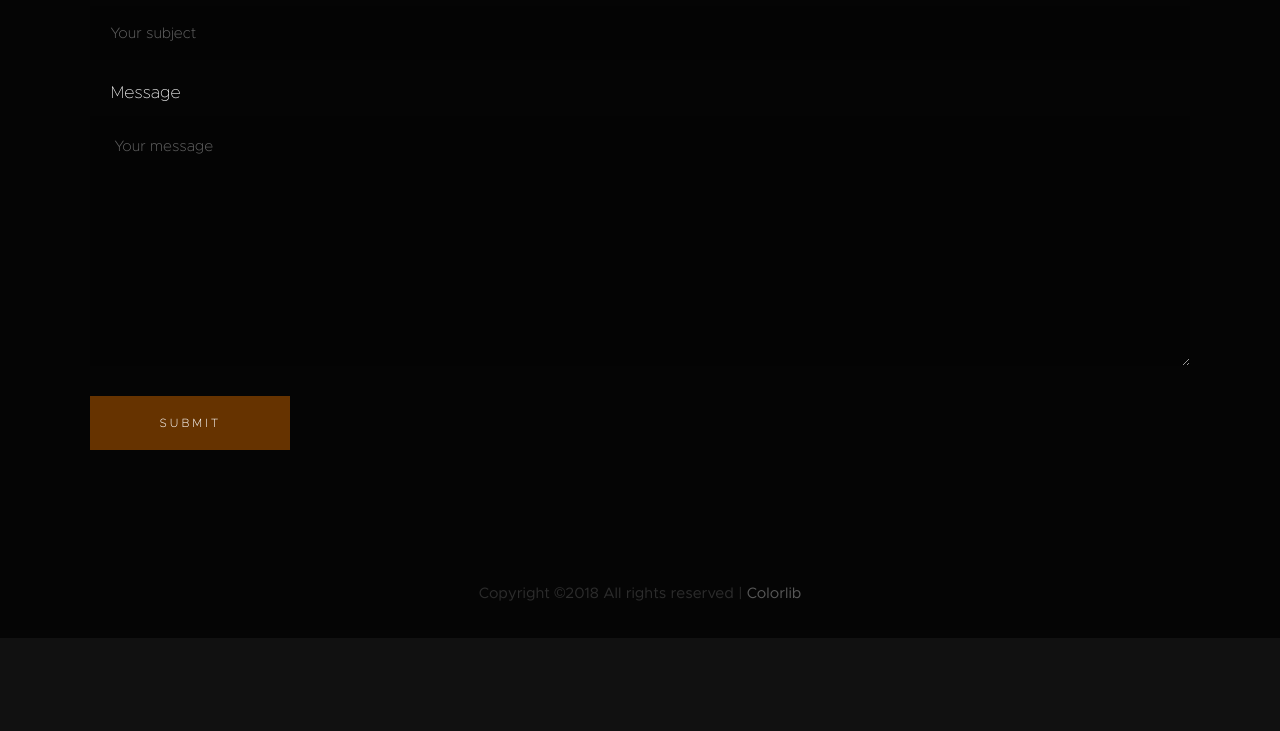
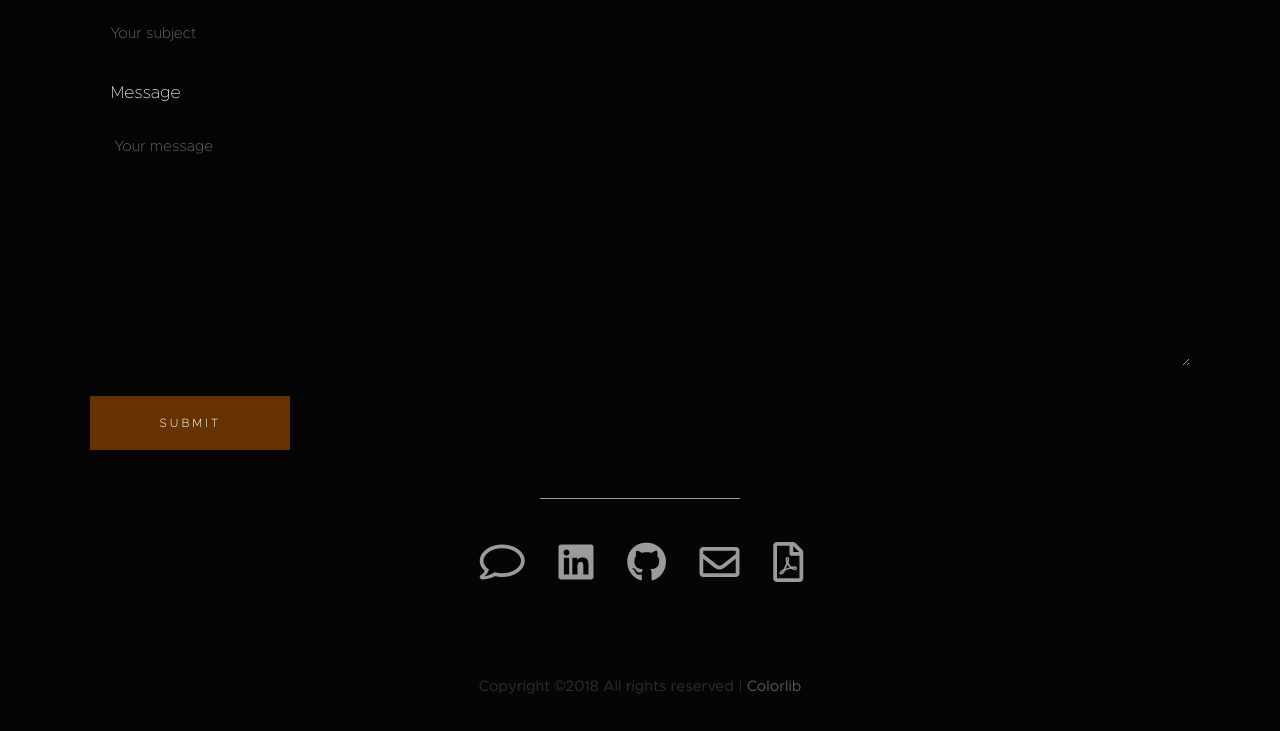
Before and after one commit to kylepamintuan/portfolio, a plain HTML site: page index.html in a window 1280 px wide. Shown: the part 3741-4472 px from the top of the page. Before the commit the page ends 4379 px from the top, so only its background shows below. Drawn offline with Linux system fonts and the light colour scheme; files whose address does not match are found by name.

Commit message:
added contact icons to the bottom of contact section

```diff
--- a/css/main.css
+++ b/css/main.css
@@ -3144,6 +3144,21 @@ html.no-csstransitions .home-content__main {
   margin: 0;
 }
 
+.s-contact .contact-secondary {
+  position: relative;
+  z-index: 2;
+}
+.s-contact .contact-secondary::before {
+  background-color: rgba(255, 255, 255, 0.6);
+}
+.s-contact .contact-social li a {
+  color: rgba(255, 255, 255, 0.6);
+}
+.s-contact .contact-social li a:hover,
+.s-contact .contact-social li a:focus {
+  color: #663300;
+}
+
 
 /* -------------------------------------------------------------------
  * ## contact form
@@ -3442,6 +3457,10 @@ html.no-csstransitions .home-content__main {
     font-size: 2rem;
   }
 
+  .s-contact .contact-social {
+    padding-top: 2rem;
+  }
+
   .cl-go-top {
     right: 25px;
     bottom: 7.2rem;
@@ -3480,7 +3499,7 @@ html.no-csstransitions .home-content__main {
   }
 
   .cl-go-top {
-    bottom: 12rem;
+    bottom: 9rem;
     right: 50%;
     margin-right: -24px;
   }
--- a/index.html
+++ b/index.html
@@ -630,6 +630,28 @@
             </form>
         </div> <!-- end row -->
 
+        <div class="row" data-aos="fade-up" id="contact-container">
+            <div class="col-full contact-secondary">
+                <ul class="contact-social">
+                    <li>
+                        <a class="smoothscroll"  href="#contact" title="contact"><i class="far fa-comment fa-lg"></i></a>
+                    </li>
+                    <li>
+                        <a href="https://www.linkedin.com/in/kylepamintuan/" target="_blank" title="linkedin"><i class="fab fa-linkedin fa-lg"></i></a>
+                    </li>
+                    <li>
+                        <a href="https://github.com/kylepamintuan" target="_blank"><i class="fab fa-github fa-lg" title="github"></i></a>
+                    </li>
+                    <li>
+                        <a href="mailto:kylepamintuan@gmail.com" target="_blank" title="email"><i class="far fa-envelope fa-lg"></i></a>
+                    </li>
+                    <li>
+                        <a href="readme.txt" title="resume" download><i class="far fa-file-pdf fa-lg"></i></a>
+                    </li>
+                </ul>
+            </div> <!-- end contact-secondary -->
+        </div> <!-- end row -->
+
         <div class="row">
             <div class="col-full cl-copyright">
                 <span>
```
